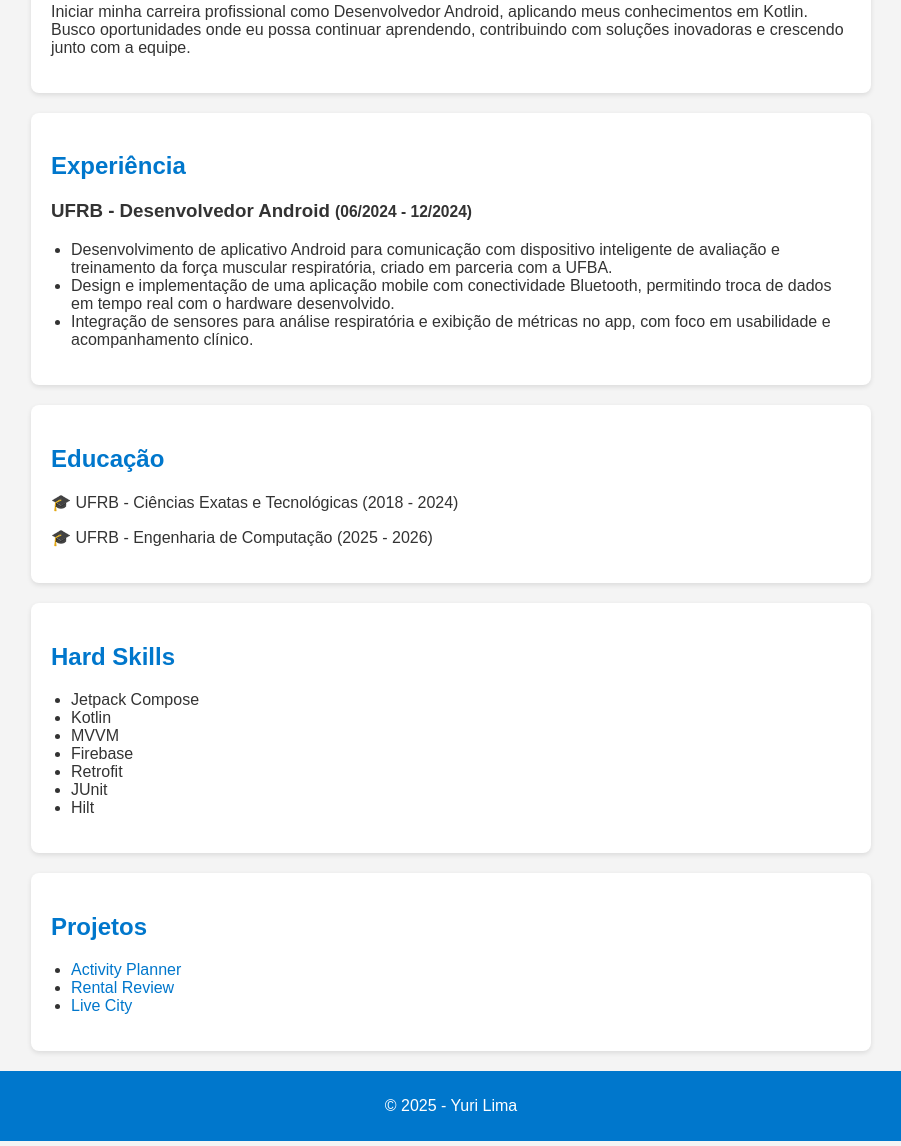
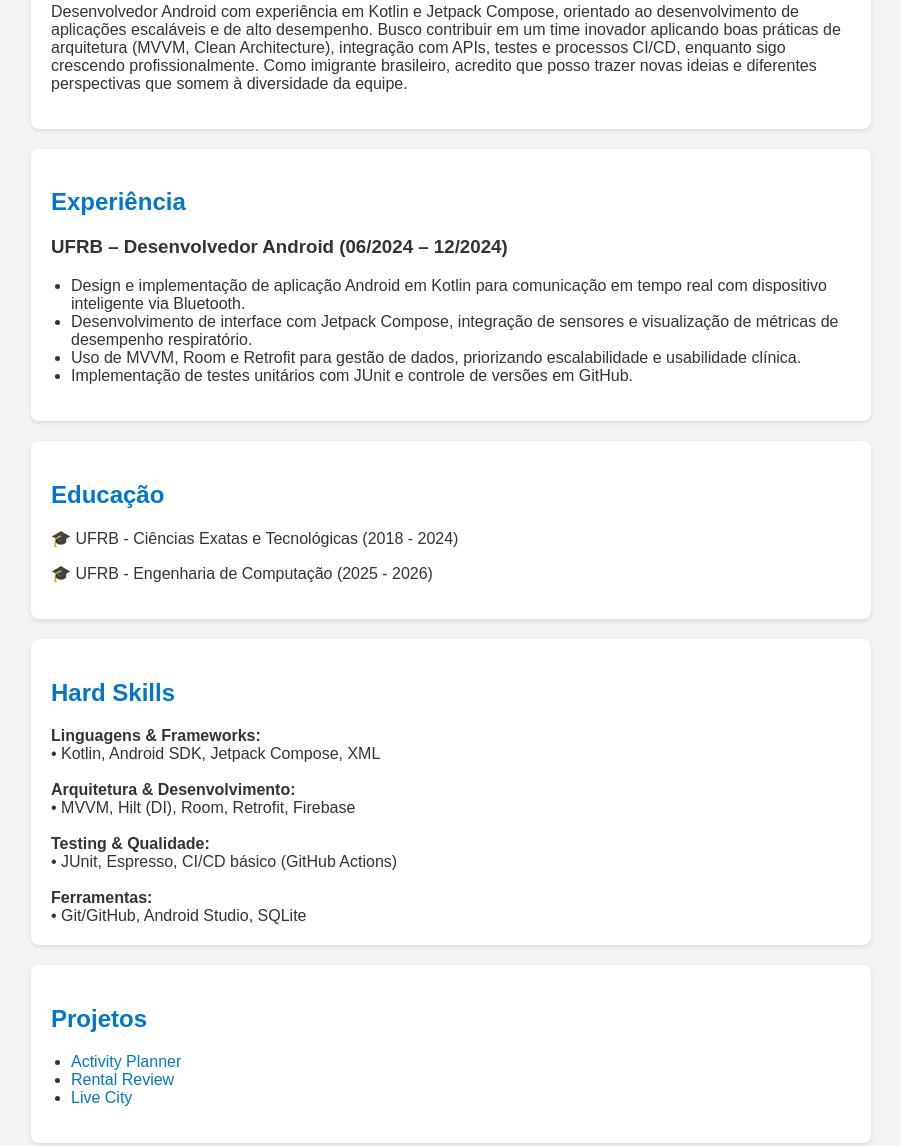
Before and after one commit to yurildss/yurildss.github.io, a plain HTML site: page index.html in a window 1280 px wide. Shown: the part 236-1382 px from the top of the page, without its empty margins (189-1090 px from the left). Drawn offline with Linux system fonts and the light colour scheme.

Commit message:
Update index.html

```diff
--- a/index.html
+++ b/index.html
@@ -1,59 +1,44 @@
 <!DOCTYPE html>
+
 <html lang="pt-BR">
 <head>
-    <meta charset="UTF-8">
-    <meta name="viewport" content="width=device-width, initial-scale=1.0">
+<meta charset="utf-8"/>
+<meta content="width=device-width, initial-scale=1.0" name="viewport"/>
 <title>Portfólio - Yuri Lima</title>
-    <link rel="stylesheet" href="style.css">
+<link href="style.css" rel="stylesheet"/>
 </head>
 <body>
 <header>
 <h1>Yuri Lima dos Santos Silva</h1>
 <p>Desenvolvedor Android</p>
 <p>
-    <a href="https://wa.me/5575981845912" target="_blank" style="text-decoration:none; color:inherit;">
-        <svg xmlns="http://www.w3.org/2000/svg" width="20" height="20" fill="green" viewBox="0 0 448 512" style="vertical-align:middle; margin-right:5px;">
-            <path d="M380.9 97.1C339-3.7 230.2-32.3 141.5 21.6 88.4 54.1 54.2 112.8 54.2 176.1c0 29.2 7.9 57.7 22.9 82.6L24 457.5l200.7-52.6c23.2 6.4 47.2 9.6 71.1 9.6h.1c121.6 0 220.7-99.2 220.7-220.9 0-58.9-23-114.2-65.7-156.5zM296 382.4c-19.4 0-38.3-2.6-56.2-7.6l-3.9-1.1-118.7 31 31.6-115.3-2.5-4.1c-13.2-21.5-20.2-46.2-20.2-71.8 0-74.3 60.5-134.8 134.8-134.8 36 0 69.8 14 95.3 39.6 25.5 25.5 39.6 59.3 39.6 95.3-.1 74.4-60.6 134.8-134.8 134.8z"/>
+<a href="https://wa.me/5575981845912" style="text-decoration:none; color:inherit;" target="_blank">
+<svg fill="green" height="20" style="vertical-align:middle; margin-right:5px;" viewbox="0 0 448 512" width="20" xmlns="http://www.w3.org/2000/svg">
+<path d="M380.9 97.1C339-3.7 230.2-32.3 141.5 21.6 88.4 54.1 54.2 112.8 54.2 176.1c0 29.2 7.9 57.7 22.9 82.6L24 457.5l200.7-52.6c23.2 6.4 47.2 9.6 71.1 9.6h.1c121.6 0 220.7-99.2 220.7-220.9 0-58.9-23-114.2-65.7-156.5zM296 382.4c-19.4 0-38.3-2.6-56.2-7.6l-3.9-1.1-118.7 31 31.6-115.3-2.5-4.1c-13.2-21.5-20.2-46.2-20.2-71.8 0-74.3 60.5-134.8 134.8-134.8 36 0 69.8 14 95.3 39.6 25.5 25.5 39.6 59.3 39.6 95.3-.1 74.4-60.6 134.8-134.8 134.8z"></path>
 </svg>
         📞 75 9 8184 5912
     </a>
      | 📧 yurildss@hotmail.com
 </p>
-
 </header>
-
 <section>
 <h2>Objetivo</h2>
-        <p>Iniciar minha carreira profissional como Desenvolvedor Android, aplicando meus conhecimentos em Kotlin. Busco oportunidades onde eu possa continuar aprendendo, contribuindo com soluções inovadoras e crescendo junto com a equipe.</p>
-    </section>
-
-    <section>
-        <h2>Experiência</h2>
-        <h3>UFRB - Desenvolvedor Android <small>(06/2024 - 12/2024)</small></h3>
-        <ul>
-            <li>Desenvolvimento de aplicativo Android para comunicação com dispositivo inteligente de avaliação e treinamento da força muscular respiratória, criado em parceria com a UFBA.</li>
-            <li>Design e implementação de uma aplicação mobile com conectividade Bluetooth, permitindo troca de dados em tempo real com o hardware desenvolvido.</li>
-            <li>Integração de sensores para análise respiratória e exibição de métricas no app, com foco em usabilidade e acompanhamento clínico.</li>
-        </ul>
-    </section>
+<p>Desenvolvedor Android com experiência em Kotlin e Jetpack Compose, orientado ao desenvolvimento de aplicações escaláveis e de alto desempenho. Busco contribuir em um time inovador aplicando boas práticas de arquitetura (MVVM, Clean Architecture), integração com APIs, testes e processos CI/CD, enquanto sigo crescendo profissionalmente. Como imigrante brasileiro, acredito que posso trazer novas ideias e diferentes perspectivas que somem à diversidade da equipe.</p>
+</section><section><h2>Experiência</h2><h3>UFRB – Desenvolvedor Android (06/2024 – 12/2024)</h3><ul><li>Design e implementação de aplicação Android em Kotlin para comunicação em tempo real com dispositivo inteligente via Bluetooth.</li><li>Desenvolvimento de interface com Jetpack Compose, integração de sensores e visualização de métricas de desempenho respiratório.</li><li>Uso de MVVM, Room e Retrofit para gestão de dados, priorizando escalabilidade e usabilidade clínica.</li><li>Implementação de testes unitários com JUnit e controle de versões em GitHub.</li></ul></section>
 
 <section>
 <h2>Educação</h2>
 <p>🎓 UFRB - Ciências Exatas e Tecnológicas (2018 - 2024)</p>
 <p>🎓 UFRB - Engenharia de Computação (2025 - 2026)</p>
-    </section>
-
-    <section>
-        <h2>Hard Skills</h2>
-        <ul>
-            <li>Jetpack Compose</li>
-            <li>Kotlin</li>
-            <li>MVVM</li>
-            <li>Firebase</li>
-            <li>Retrofit</li>
-            <li>JUnit</li>
-            <li>Hilt</li>
-        </ul>
+</section><section><h2>Hard Skills</h2>
+<strong>Linguagens &amp; Frameworks:</strong><br/>
+• Kotlin, Android SDK, Jetpack Compose, XML<br/><br/>
+<strong>Arquitetura &amp; Desenvolvimento:</strong><br/>
+• MVVM, Hilt (DI), Room, Retrofit, Firebase<br/><br/>
+<strong>Testing &amp; Qualidade:</strong><br/>
+• JUnit, Espresso, CI/CD básico (GitHub Actions)<br/><br/>
+<strong>Ferramentas:</strong><br/>
+• Git/GitHub, Android Studio, SQLite
 </section>
 
 <section>
@@ -64,7 +49,6 @@
 <li><a href="https://github.com/yurildss/liveCity" target="_blank">Live City</a></li>
 </ul>
 </section>
-
 <footer>
 <p>© 2025 - Yuri Lima</p>
 </footer>
```
Lines whose indentation alone changed are shown as unchanged.
